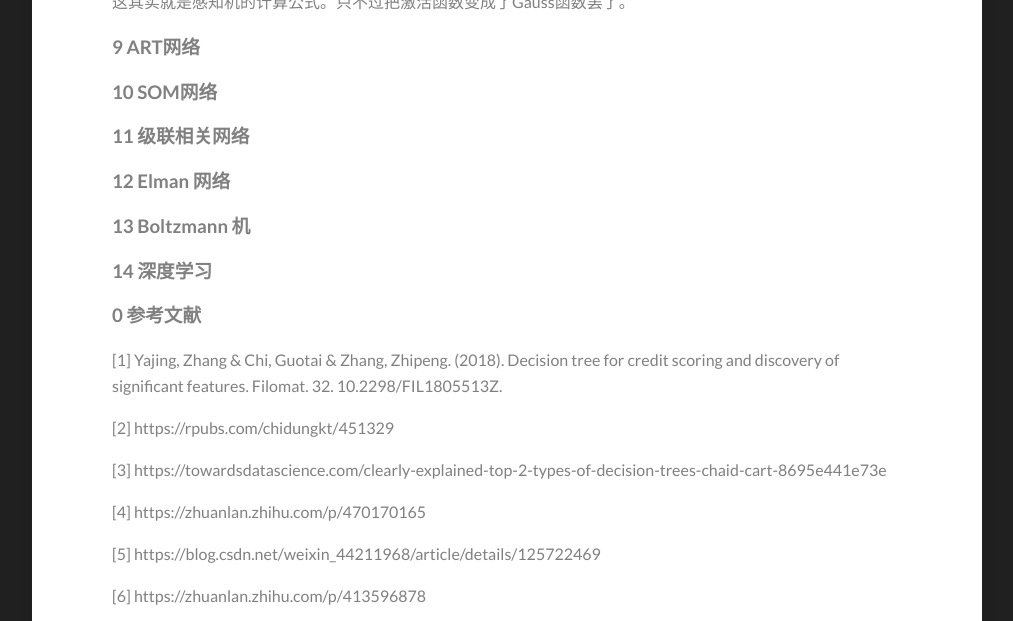
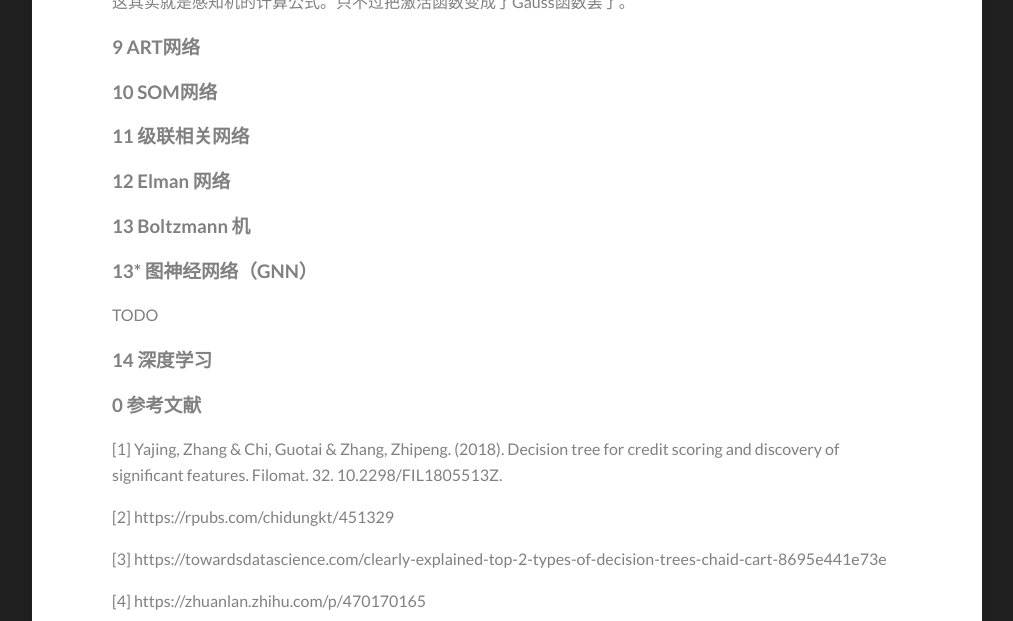
Before and after one commit to hrjtju/hrjtju.github.io, a Jekyll site: the page built from _posts/2022-08-24-DatawhaleML-3.md, in a window 1280 px wide and 900 px high, scrolled down 9298 px, cut to the strip 0-621 px from the top of the window. Shown: the whole strip, without its empty margins (133-1146 px from the left). Built offline with Jekyll 4.4.1, drawn with Linux system fonts in a browser that asks for light colours; formulas are drawn with MathJax 3.

Commit message:
Update 2022-08-24-DatawhaleML-3.md

```diff
--- a/_posts/2022-08-24-DatawhaleML-3.md
+++ b/_posts/2022-08-24-DatawhaleML-3.md
@@ -495,6 +495,10 @@ $$
 
 
 
+
+
+
+
 ### 10 SOM网络
 
 
@@ -508,6 +512,12 @@ $$
 
 
 ### 13 Boltzmann 机
+
+
+
+### 13* 图神经网络（GNN）
+
+TODO
 
 
 
```
